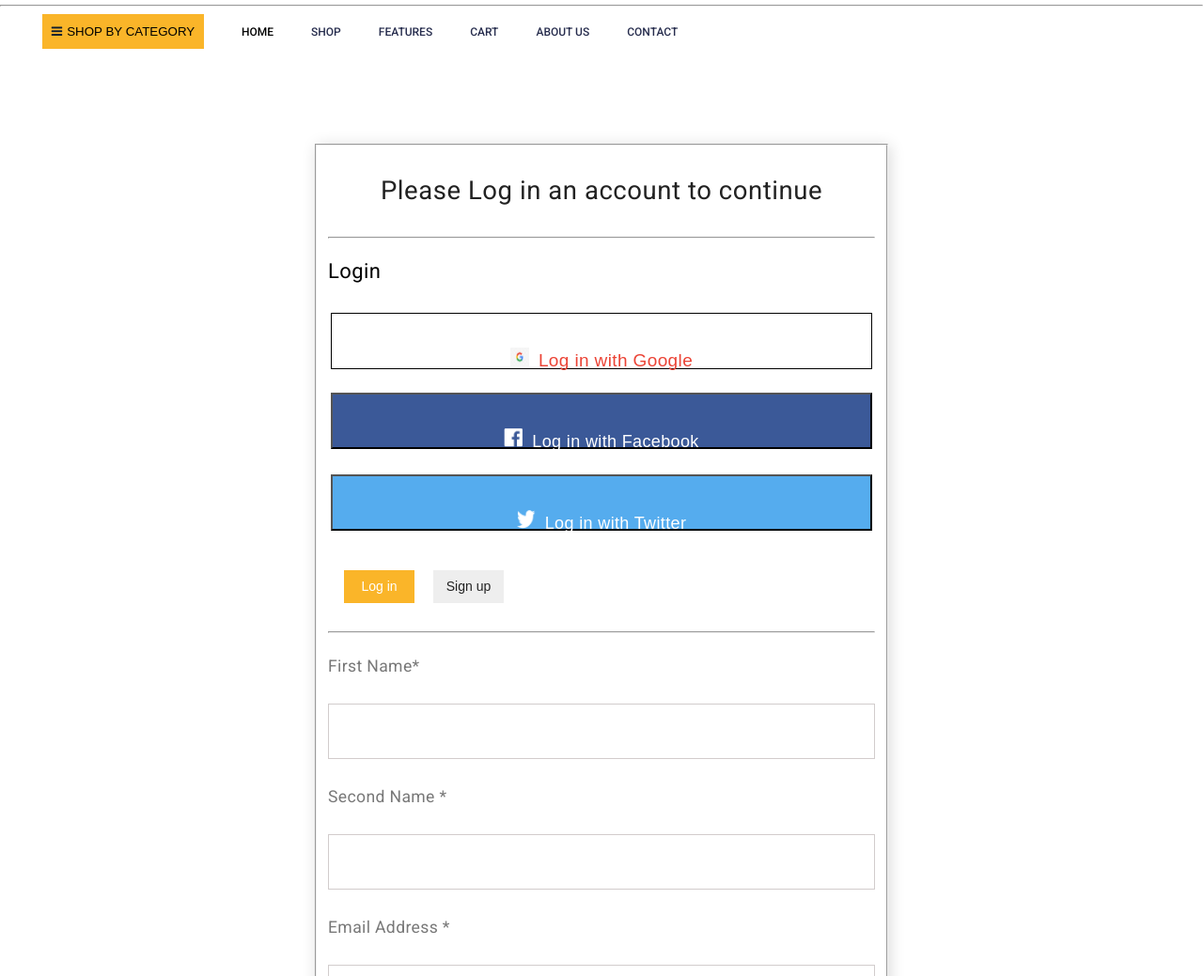
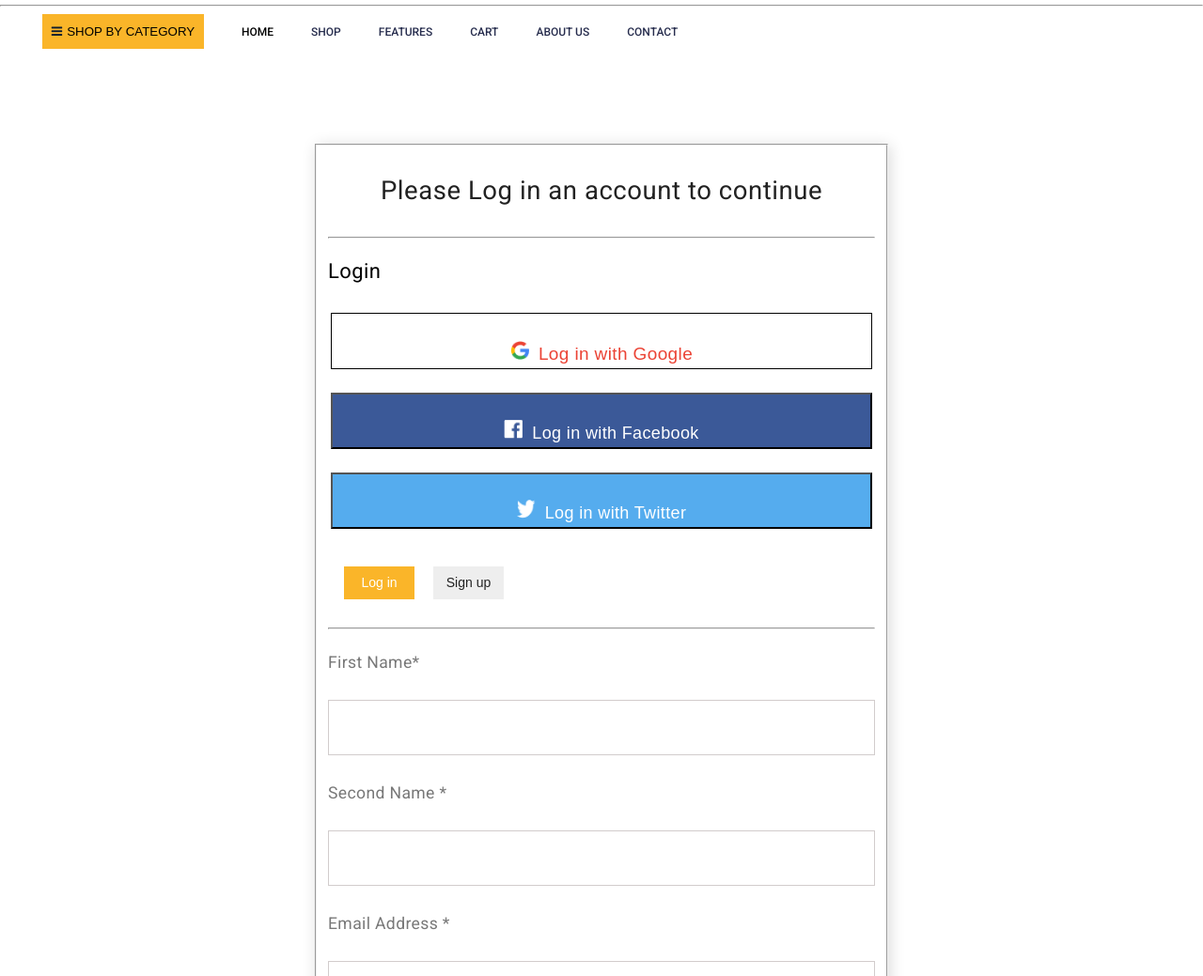
Before and after one commit to Adara-mola/Olowologbon-ELectronics, a plain HTML site: page signup.html in a window 1280 px wide. Shown: the part 61-1100 px from the top of the page at 94% size. Drawn offline with Linux system fonts and the light colour scheme; files whose address does not match are found by name.

Commit message:
slight adjustment on the button

```diff
--- a/signup.html
+++ b/signup.html
@@ -134,13 +134,13 @@
 					</div>
 				<div class="button-login">
 				<div class="google-btn">
-					<button class="google-login-btn"><img src="./assets/google-logo.png" alt="goole-icon" class="google-icon">Log in with Google</button>
+					<button class="google-login-btn"><img src="./assets/color.png" alt="goole-icon" class="google-icon1">Log in with Google</button>
 				</div>
 				<div class="facebook-btn">
-					<button class="facebook-login-btn"><img src="./assets/face-icon.png" alt="goole-icon" class="google-icon">Log in with Facebook</button>
+					<button class="facebook-login-btn"><img src="./assets/face-icon.png" alt="goole-icon" class="google-icon1">Log in with Facebook</button>
 				</div>
 				<div class="twitter-btn">
-					<button class="twitter-login-btn"><img src="./assets/twit-icon.png" alt="goole-icon" class="google-icon">Log in with Twitter</button>
+					<button class="twitter-login-btn"><img src="./assets/twit-icon.png" alt="goole-icon" class="google-icon1">Log in with Twitter</button>
 				</div>
 			</div>
 			<div class="log-signup-btn"><button class="log-login">Log in</button>
--- a/style.css
+++ b/style.css
@@ -892,12 +892,25 @@ ul {
     align-items: center;
 
 
-
-
+}
+.btn-right-heading:hover {
+    cursor: pointer;
+    background: #D2CCCC;
+}
+.btn-left-heading:hover {
+    cursor: pointer;
+    background: #D2CCCC;
+}
+.google-icon1 {
+    width: 20px;
+    height: 20px;
+    color: #ffffff;
+    margin-top: 25px;
+    margin-right: 10px;
 }
 .google-icon {
-    width: 20px;
-    height: 20px;
+    width: 30px;
+    height: 30px;
     color: #ffffff;
     margin-top: 35px;
     margin-right: 10px;
@@ -1353,6 +1366,7 @@ a {
 .btn-right-heading {
     margin-top: 90px;
     margin-left: 38px;
+
 }
 
 .nav-form {
```
